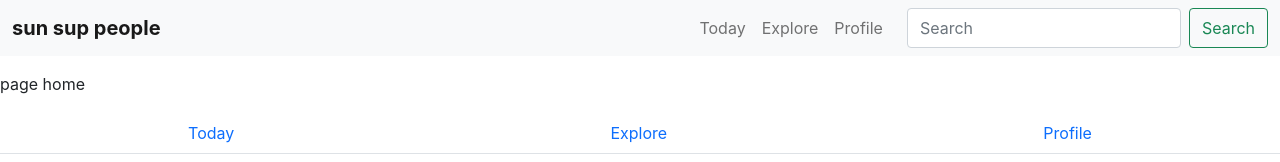
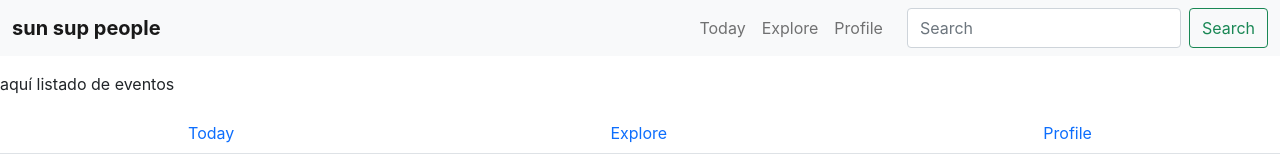
Before and after one commit to adaldin/sunsup, a React (Create React App) app: page / in a window 1280 px wide. Shown: the top 162 px of the page. Built offline with nearby package versions, Linux system fonts and the light colour scheme; no server answers; the database is empty.

Commit message:
database working

```diff
--- a/src/pages/home/Home.js
+++ b/src/pages/home/Home.js
@@ -1,4 +1,6 @@
+// Components
+import EventsList from "../../components/eventsList/EventLists";
 function Home() {
-  return <p>page home</p>;
+  return <EventsList />;
 }
 export default Home;
```
